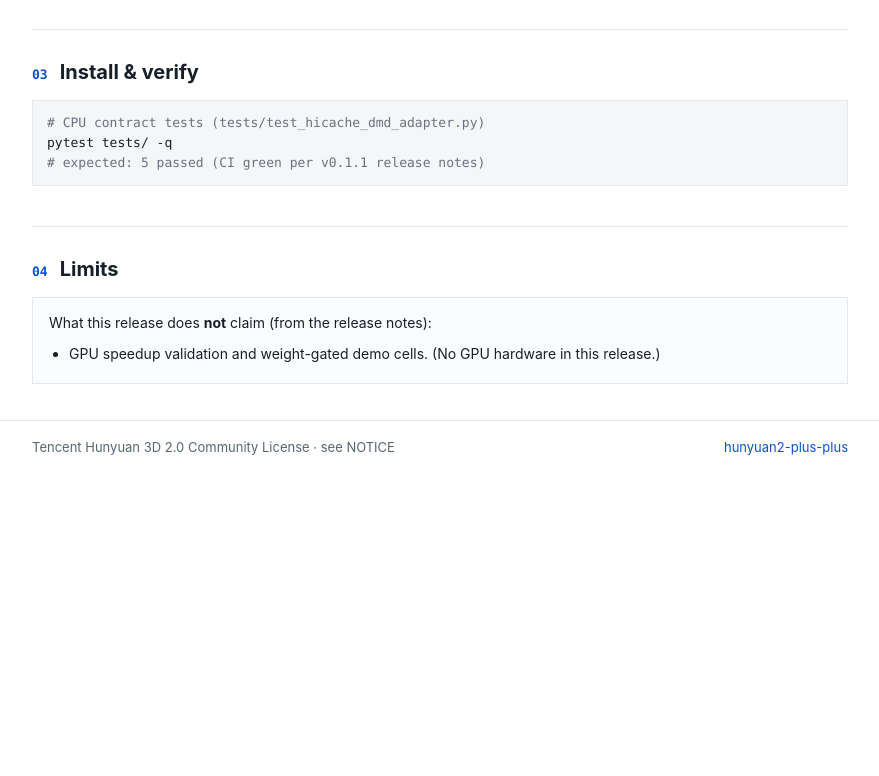
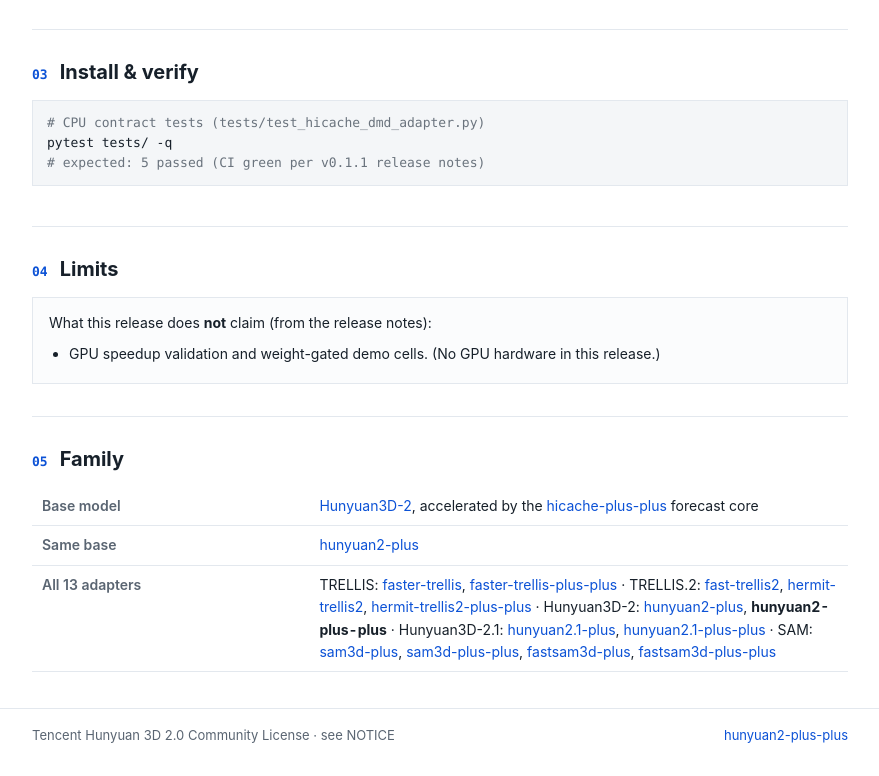
Before and after one commit to Archerkattri/hunyuan2-plus-plus, a plain HTML site: page index.html in a window 1280 px wide. Shown: the part 2238-3014 px from the top of the page, without its empty margins (200-1079 px from the left). Before the commit the page ends 2726 px from the top, so only its background shows below. Drawn offline with Linux system fonts and the light colour scheme.

Commit message:
content: add Family section (base, siblings, core links)

```diff
--- a/index.html
+++ b/index.html
@@ -88,6 +88,13 @@
   <section><div class="sec-head"><span class="sec-num">04</span><h2>Limits</h2></div>
     <div class="limits"><p style="margin:0">What this release does <b>not</b> claim (from the release notes):</p><ul><li>GPU speedup validation and weight-gated demo cells. (No GPU hardware in this release.)</li></ul></div>
   </section>
+  <section><div class="sec-head"><span class="sec-num">05</span><h2>Family</h2></div>
+    <table class="ev">
+<tr><th>Base model</th><td><a href="https://github.com/Tencent-Hunyuan/Hunyuan3D-2">Hunyuan3D-2</a>, accelerated by the <a href="https://archerkattri.github.io/hicache-plus-plus/">hicache-plus-plus</a> forecast core</td></tr>
+<tr><th>Same base</th><td><a href="https://archerkattri.github.io/hunyuan2-plus/">hunyuan2-plus</a></td></tr>
+<tr><th>All 13 adapters</th><td>TRELLIS: <a href="https://archerkattri.github.io/faster-trellis/">faster-trellis</a>, <a href="https://archerkattri.github.io/faster-trellis-plus-plus/">faster-trellis-plus-plus</a> · TRELLIS.2: <a href="https://archerkattri.github.io/fast-trellis2/">fast-trellis2</a>, <a href="https://archerkattri.github.io/hermit-trellis2/">hermit-trellis2</a>, <a href="https://archerkattri.github.io/hermit-trellis2-plus-plus/">hermit-trellis2-plus-plus</a> · Hunyuan3D-2: <a href="https://archerkattri.github.io/hunyuan2-plus/">hunyuan2-plus</a>, <b>hunyuan2-plus-plus</b> · Hunyuan3D-2.1: <a href="https://archerkattri.github.io/hunyuan2.1-plus/">hunyuan2.1-plus</a>, <a href="https://archerkattri.github.io/hunyuan2.1-plus-plus/">hunyuan2.1-plus-plus</a> · SAM: <a href="https://archerkattri.github.io/sam3d-plus/">sam3d-plus</a>, <a href="https://archerkattri.github.io/sam3d-plus-plus/">sam3d-plus-plus</a>, <a href="https://archerkattri.github.io/fastsam3d-plus/">fastsam3d-plus</a>, <a href="https://archerkattri.github.io/fastsam3d-plus-plus/">fastsam3d-plus-plus</a></td></tr>
+    </table>
+  </section>
 </main>
 <footer><div class="wrap"><span>Tencent Hunyuan 3D 2.0 Community License · see NOTICE</span><span></span><span style="margin-left:auto"><a href="https://github.com/Archerkattri/hunyuan2-plus-plus">hunyuan2-plus-plus</a></span></div></footer>
 </body>
```
